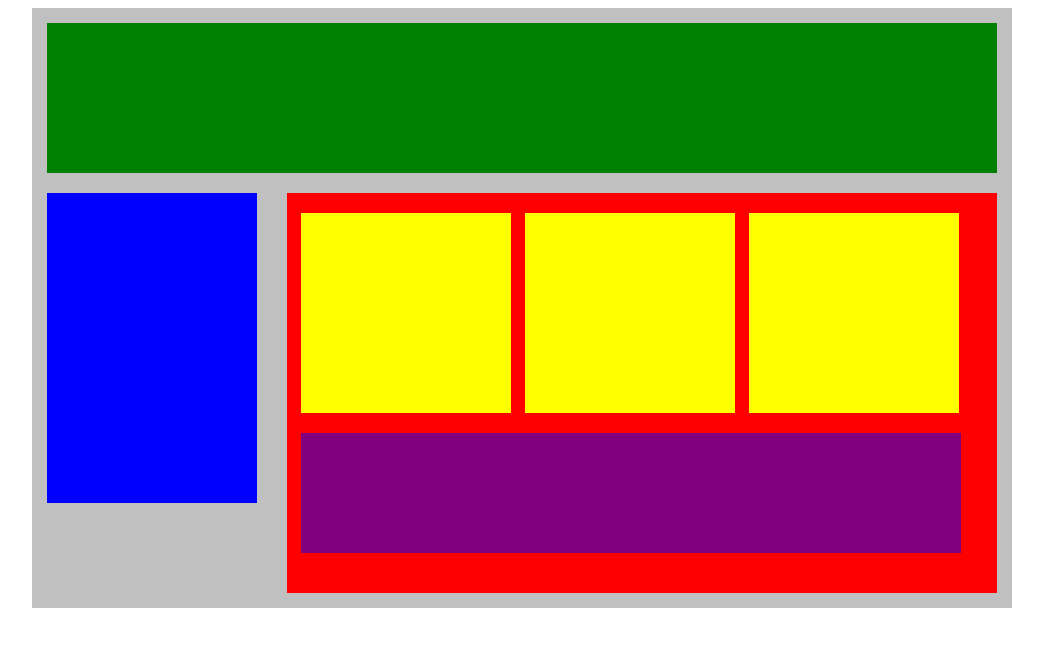
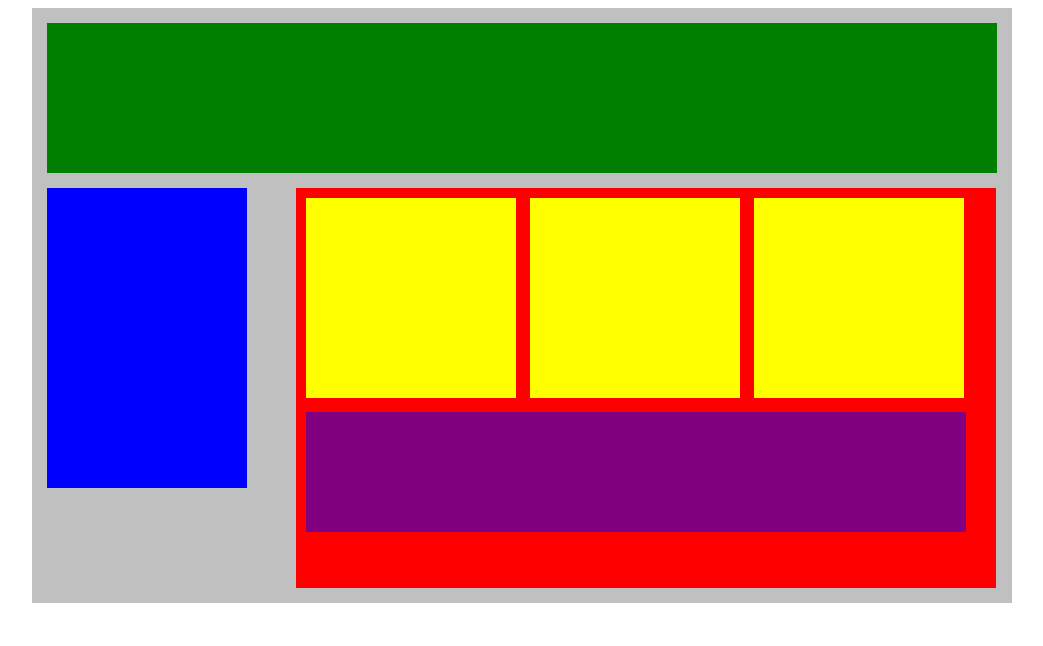
Before and after one commit to Sisyphusetal/Web-Fundamental, a plain HTML site: page CSS/Plotting out Blocks/plotBlocks.html in a window 1280 px wide. Shown: the whole page, without its empty margins (118-1161 px from the left). Drawn offline with Linux system fonts and the light colour scheme.

Commit message:
Plotting our Blocks fix

```diff
--- a/CSS/Plotting out Blocks/plotBlocks.html
+++ b/CSS/Plotting out Blocks/plotBlocks.html
@@ -1,20 +1,22 @@
 <!DOCTYPE html>
 <html lang="en">
+
 <head>
     <title>Position Practice</title>
     <link rel="stylesheet" type="text/css" href="style.css">
 </head>
+
 <body>
     <div class="container">
         <div class="top-nav"></div>
         <div class="side-nav"></div>
-        <div class="sub-content"></div>
-        <div class="sub-content"></div>
-        <div class="sub-content"></div>
-        <div class="main"></div>
-        <div class="space">
+        <div class="main">
+            <div class="sub-content"></div>
+            <div class="sub-content"></div>
+            <div class="sub-content"></div>
             <div id="advertisement"></div>
         </div>
     </div>
 </body>
+
 </html>
--- a/CSS/Plotting out Blocks/style.css
+++ b/CSS/Plotting out Blocks/style.css
@@ -1,42 +1,41 @@
 .container{
     width: 950px;
     background-color: silver;
-    margin: 0 auto;
-    padding: 15px 15px 55px 15px;
+    margin: 0px auto;
+    padding: 15px;
 }
 .top-nav {
     height: 150px;
-    width: 950px;
     background-color: green;
-    margin-bottom: 20px;
 }
 .side-nav {
-    height: 310px;
-    width: 210px;
+    height: 300px;
+    width: 200px;
     background-color: blue;
     display: inline-block;
-    margin-right: 40px;
+    margin-top: 15px;
 }
 .main {
-    margin-left: 240px;
-    margin-right: 30px;
     height: 400px;
-    width: 710px;
+    width: 700px;
     background-color: red;
-    margin-top: -314px;
+    display: inline-block;
+    vertical-align: top;
+    margin-left: 45px;
+    margin-top: 15px;
 }
 .sub-content {
     height: 200px;
     width: 210px;
     background-color: yellow;
     display: inline-block;
-    margin-bottom: 90px;
-    margin-right: 10px;
+    margin-left: 10px;
+    margin-top: 10px;
 }
 #advertisement {
     height: 120px;
     width: 660px;
     background-color: purple;
-    margin-left: 254px;
-    margin-top: -160px;
+    margin-left: 10px;
+    margin-top: 10px;
 }
```
